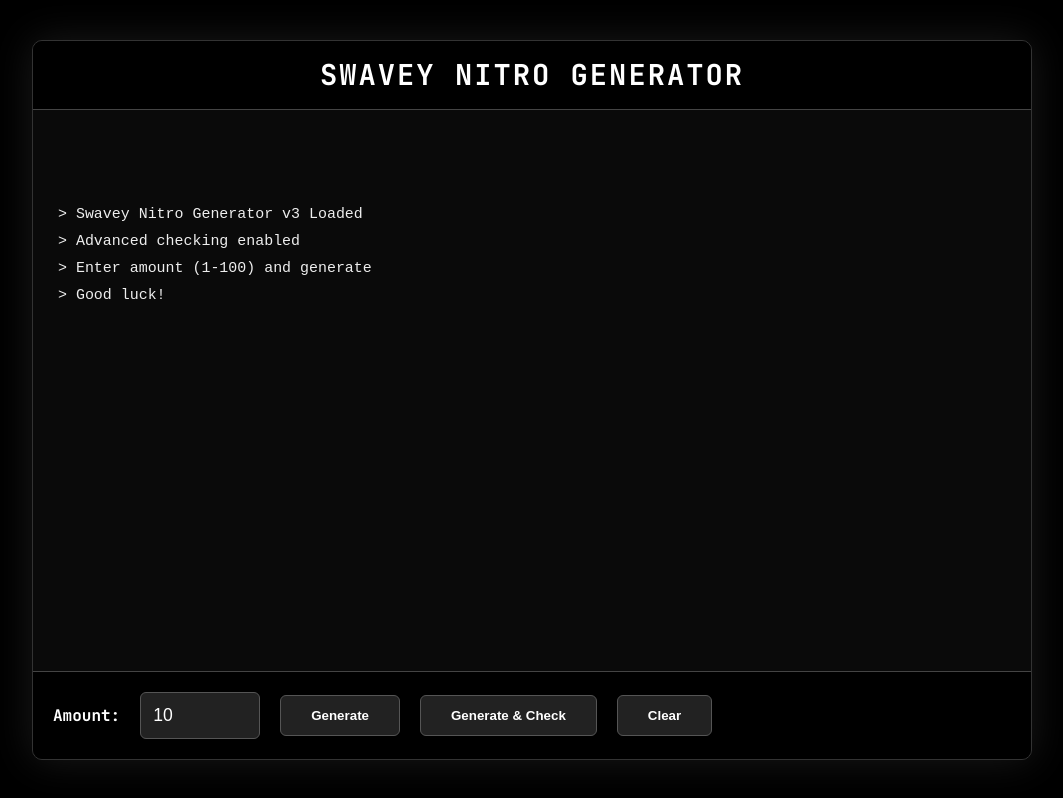
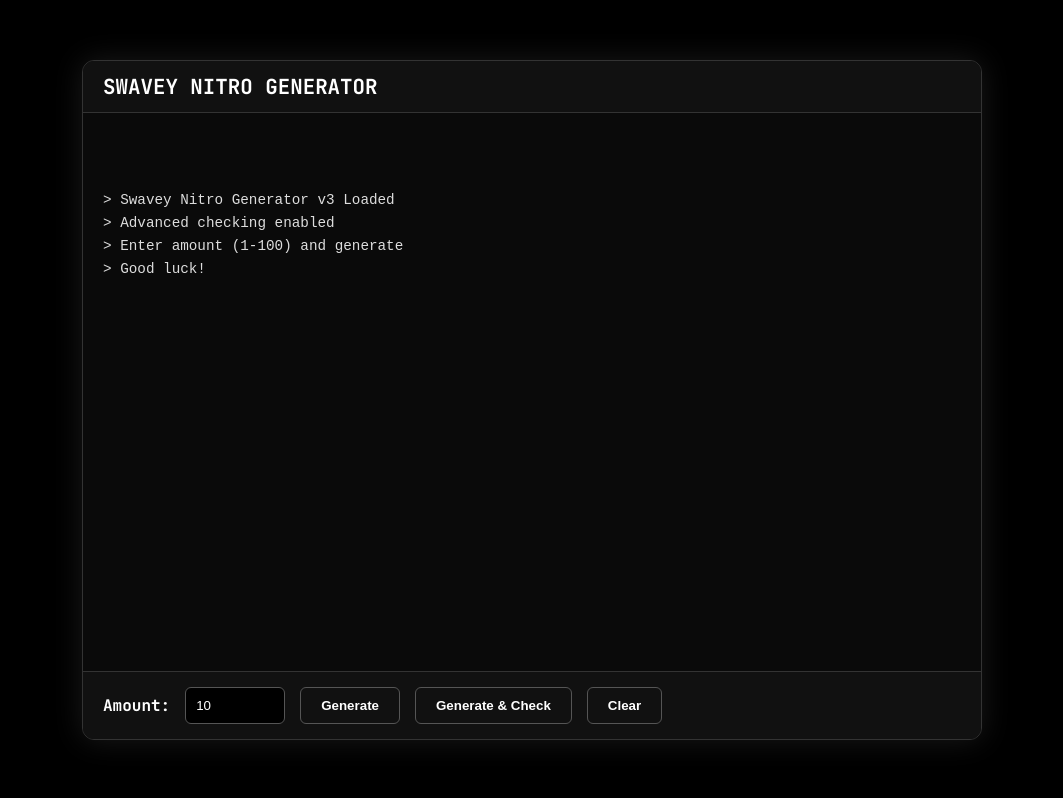
Before and after one commit to batmana4444-tech/Nitro-gen-v2, a plain HTML site: page index.html in a window 1280 px wide. Shown: the whole page, without its empty margins (108-1171 px from the left). Drawn offline with Linux system fonts and the light colour scheme.

Commit message:
Update style.css

```diff
--- a/style.css
+++ b/style.css
@@ -14,12 +14,12 @@ body {
 }
 
 .terminal {
-    width: 95%;
-    max-width: 1000px;
-    height: 90vh;
-    background: #111;
-    border-radius: 10px;
-    box-shadow: 0 0 40px rgba(255,255,255,0.1);
+    width: 90%;
+    max-width: 900px;
+    height: 85vh;
+    background: #0a0a0a;
+    border-radius: 12px;
+    box-shadow: 0 0 30px rgba(255, 255, 255, 0.1);
     display: flex;
     flex-direction: column;
     overflow: hidden;
@@ -27,38 +27,51 @@ body {
 }
 
 .header {
-    background: #000;
-    padding: 15px 25px;
-    text-align: center;
-    border-bottom: 1px solid #444;
+    background: #111;
+    padding: 12px 20px;
+    display: flex;
+    justify-content: space-between;
+    align-items: center;
+    border-bottom: 1px solid #333;
 }
 
 .title {
     color: #fff;
-    font-size: 1.8em;
+    font-size: 1.3em;
     font-weight: bold;
-    letter-spacing: 2px;
 }
+
+.indicators .dot {
+    display: inline-block;
+    width: 12px;
+    height: 12px;
+    border-radius: 50%;
+    margin-left: 8px;
+    box-shadow: 0 0 8px #fff;
+}
+
+.red { background: #aaa; }
+.yellow { background: #aaa; }
+.green { background: #aaa; }
 
 .output {
     flex: 1;
-    padding: 25px;
-    color: #eee;
-    font-size: 1.15em;
+    padding: 20px;
+    color: #ddd;
+    font-size: 1.1em;
     overflow-y: auto;
     white-space: pre-wrap;
-    line-height: 1.8;
-    background: #0a0a0a;
+    line-height: 1.6;
 }
 
 .input-bar {
-    padding: 20px;
-    background: #000;
-    border-top: 1px solid #444;
+    padding: 15px 20px;
+    background: #111;
+    border-top: 1px solid #333;
     display: flex;
     align-items: center;
     flex-wrap: wrap;
-    gap: 20px;
+    gap: 15px;
 }
 
 .prompt {
@@ -67,18 +80,17 @@ body {
 }
 
 #amount {
-    width: 120px;
-    padding: 12px;
-    background: #222;
+    width: 100px;
+    padding: 10px;
+    background: #000;
     border: 1px solid #555;
     color: #fff;
-    font-size: 1.1em;
     border-radius: 6px;
 }
 
 .input-bar button {
-    padding: 12px 30px;
-    background: #222;
+    padding: 10px 20px;
+    background: transparent;
     border: 1px solid #555;
     color: #fff;
     font-weight: bold;
@@ -88,10 +100,16 @@ body {
 }
 
 .input-bar button:hover {
-    background: #333;
+    background: #222;
     border-color: #fff;
 }
 
-.valid { color: #0f0 !important; font-weight: bold; font-size: 1.3em; }
-.invalid { color: #f55; }
+.valid {
+    color: #0f0 !important;
+    font-weight: bold;
+    font-size: 1.2em;
+}
+
+.invalid { color: #f66; }
+
 .ratelimited { color: #ff0; }
```
